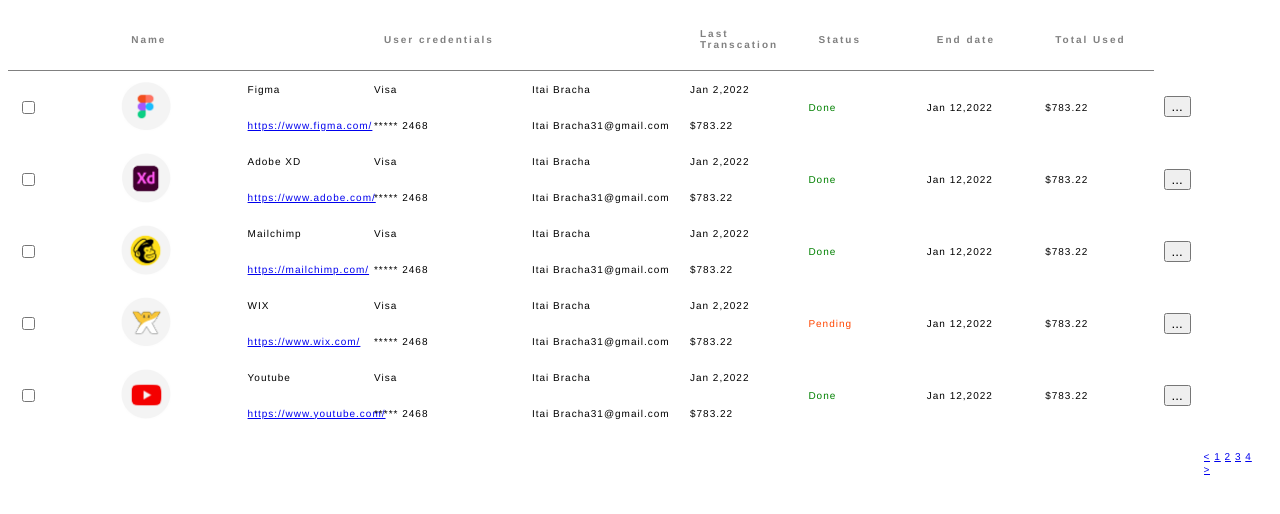
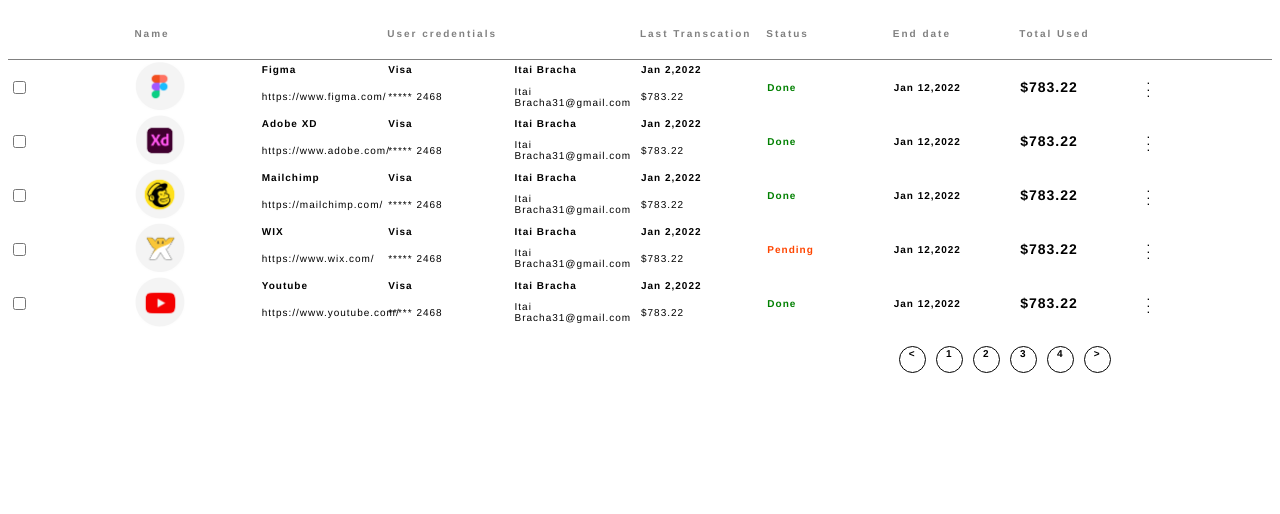
Before and after one commit to AngelinaMelek/Mastery, a plain HTML site: page Task2/index.html in a window 1280 px wide. Drawn offline with Linux system fonts and the light colour scheme.

Commit message:
New CSS classes added

```diff
--- a/Task2/index.html
+++ b/Task2/index.html
@@ -11,13 +11,14 @@
     <table>
         <thead>
             <tr>
-            <th width="5%">&nbsp;</th>
-            <th colspan="2" width="20%">Name</th>
-            <th colspan="2" width="25%">User credentials</th>
+            <th>&nbsp;</th>
+            <th colspan="2">Name</th>
+            <th colspan="2">User credentials</th>
             <th>Last Transcation</th>
             <th>Status</th>
             <th>End date</th>
             <th>Total Used</th>
+            <th>&nbsp;</th>
             </tr>
         </thead>
         <tbody>
@@ -32,8 +33,8 @@
                 <td>Jan 2,2022</td>
                 <td rowspan="2" class="statusDone">Done</td>
                 <td rowspan="2">Jan 12,2022</td>
-                <td rowspan="2">$783.22</td>
-                <td rowspan="2"><button type="button" class="vertical"><span>.</span><span>.</span><span>.</span></button></td>
+                <td rowspan="2" class="BigPrice">$783.22</td>
+                <td rowspan="2"><button type="button" class="optionButton"><span>.</span><span>.</span><span>.</span></button></td>
             </tr>
             <tr>
                 <td><a href="https://www.figma.com/">https://www.figma.com/</a></td>
@@ -52,8 +53,8 @@
                 <td>Jan 2,2022</td>
                 <td rowspan="2" class="statusDone">Done</td>
                 <td rowspan="2">Jan 12,2022</td>
-                <td rowspan="2">$783.22</td>
-                <td rowspan="2"><button type="button"><span>.</span><span>.</span><span>.</span></button></td>
+                <td rowspan="2"  class="BigPrice">$783.22</td>
+                <td rowspan="2"><button type="button" class="optionButton"><span>.</span><span>.</span><span>.</span></button></td>
             </tr>
             <tr>
                 <td><a href="https://www.adobe.com/">https://www.adobe.com/</a></td>
@@ -72,8 +73,8 @@
                 <td>Jan 2,2022</td>
                 <td rowspan="2" class="statusDone">Done</td>
                 <td rowspan="2">Jan 12,2022</td>
-                <td rowspan="2">$783.22</td>
-                <td rowspan="2"><button type="button"><span>.</span><span>.</span><span>.</span></button></td>
+                <td rowspan="2" class="BigPrice">$783.22</td>
+                <td rowspan="2"><button type="button" class="optionButton"><span>.</span><span>.</span><span>.</span></button></td>
             </tr>
             <tr>
                 <td><a href="https://mailchimp.com/">https://mailchimp.com/</a></td>
@@ -92,8 +93,8 @@
                 <td>Jan 2,2022</td>
                 <td rowspan="2" class="statusPending">Pending</td>
                 <td rowspan="2">Jan 12,2022</td>
-                <td rowspan="2">$783.22</td>
-                <td rowspan="2"><button type="button"><span>.</span><span>.</span><span>.</span></button></td>
+                <td rowspan="2" class="BigPrice">$783.22</td>
+                <td rowspan="2"><button type="button" class="optionButton"><span>.</span><span>.</span><span>.</span></button></td>
             </tr>
             <tr>
                 <td><a href="https://www.wix.com/">https://www.wix.com/</a></td>
@@ -112,8 +113,8 @@
                 <td>Jan 2,2022</td>
                 <td rowspan="2" class="statusDone">Done</td>
                 <td rowspan="2">Jan 12,2022</td>
-                <td rowspan="2">$783.22</td>
-                <td rowspan="2"><button type="button"><span>.</span><span>.</span><span>.</span></button></td>
+                <td rowspan="2" class="BigPrice">$783.22</td>
+                <td rowspan="2"><button type="button" class="optionButton"><span>.</span><span>.</span><span>.</span></button></td>
             </tr>
             <tr>
                 <td><a href="https://www.youtube.com/">https://www.youtube.com/</a></td>
@@ -124,15 +125,15 @@
         </tbody>
         <tfoot>
             <tr>
-                <td colspan="9"></td>
-                <td>
+                <td colspan="7"></td>
+                <td colspan="3">
                 <ul>
-                    <li><a href="#">&lt;</a></li>
-                    <li><a href="#">1</a></li>
-                    <li><a href="#">2</a></li>
-                    <li><a href="#">3</a></li>
-                    <li><a href="#">4</a></li>
-                    <li><a href="#">&gt;</a></li>
+                    <li class="circle"><a href="#">&lt;</a></li>
+                    <li class="circle"><a href="#">1</a></li>
+                    <li class="circle"><a href="#">2</a></li>
+                    <li class="circle"><a href="#">3</a></li>
+                    <li class="circle"><a href="#">4</a></li>
+                    <li class="circle"><a href="#">&gt;</a></li>
                 </ul>
                 </td>
             </tr>
--- a/Task2/style.css
+++ b/Task2/style.css
@@ -1,13 +1,12 @@
-/* spacing */
 html {
     font-family: 'helvetica neue', helvetica, arial, sans-serif;
     font-size: 10px;
 }
 
-thead th {
+thead th{
     color: grey;
     border-bottom: 1px solid grey;
-padding: 20px;
+    padding: 20px 0;
     text-align: left;
 }
 
@@ -17,6 +16,15 @@
 
 td {
     letter-spacing: 1px;
+}
+
+tr:nth-of-type(2n+1) {
+    font-weight: bold;
+}
+
+/* Не получается сделать ширину */
+td:nth-of-type(3){
+    width: 40%;
 }
 
 tbody td {
@@ -33,10 +41,6 @@
     border-collapse: collapse;
 }
 
-th, td {
-padding: 10px;
-}
-
 .statusDone {
     color: green;
 }
@@ -45,38 +49,45 @@
     color: orangered;
 }
 
-li {
-display:inline-block;
-/* float: left; */
-overflow: hidden;
+.optionButton {
+    display: flex;
+    flex-direction: column;
+    align-items:center;
+    padding: 0;
+    outline: none;
+    border: 0;
+    background: transparent;
+    line-height: 0.5;
 }
 
-
-/* li {
-display: flex;
-flex-direction: row;
-align-items: center;
+ul {
+    padding: 0;
+    width: 100%;
 }
 
-span {
-height: 100%;
-vertical-align: middle;
-display: inline-block; } */
-/*
-span {
-writing-mode: vertical-tb;
-} */
-
-.vertical {
-flex-direction: column;
+li {
+    overflow: hidden;
+    float: left;
+    margin: 5px;
 }
 
-/*
-thead {
+a {
+    outline: none;
+    text-decoration: none;
+    display: inline-block;
+    text-align: center;
+    vertical-align: middle;
+    color: black;
 }
 
-thead, tfoot {
+.circle {
+    border-radius: 50%;
+    width: 25px;
+    height: 25px;
+    border: 1px solid #000;
+    text-align: center;
 }
 
-thead th, tfoot th, tfoot td {
-} */
+.BigPrice {
+    font-size: 14px;
+}
```
Lines whose indentation alone changed are shown as unchanged.
